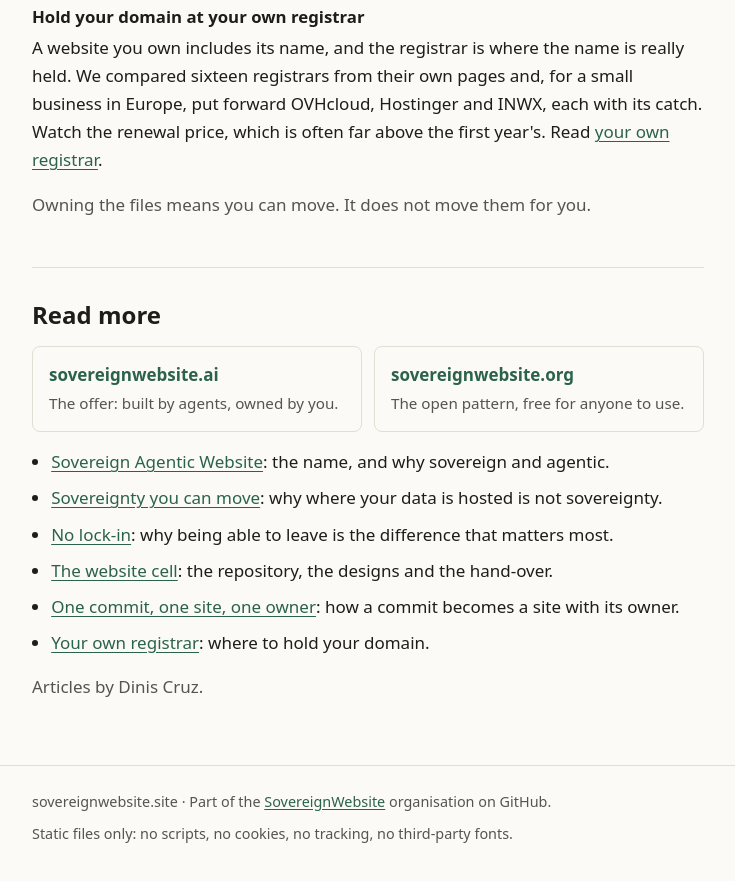
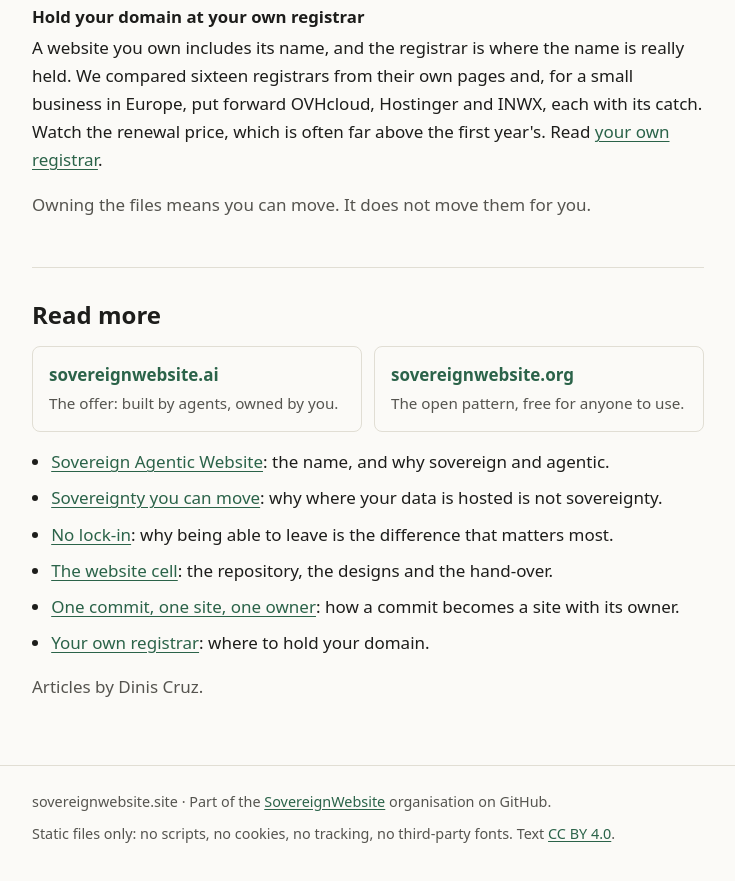
Before and after one commit to SovereignWebsite/SovereignWebsite__Site, a plain HTML site: page site/index.html in a window 1280 px wide. Shown: the part 2535-3416 px from the top of the page, without its empty margins (272-1007 px from the left). Drawn offline with Linux system fonts and the light colour scheme.

Commit message:
Content licensed CC BY 4.0, as Dinis Cruz decided
Dinis Cruz, 20 November 2026 about 08:40 UTC: "Principles and all
content we create here is CC BY". LICENCE.md states it, and the pages
say it in their footers. The code licence is not set.

Agent: conductor.b@SovereignWebsite.dinis
Co-Authored-By: Claude Opus 5.5 <noreply@anthropic.com>
Claude-Session: https://claude.ai/code/session_01Kw9UwDCS5Px4dXRJUGP9Qu

```diff
--- a/site/index.html
+++ b/site/index.html
@@ -114,7 +114,7 @@
 <footer class="site">
   <div class="wrap">
     <p>sovereignwebsite.site · Part of the <a href="https://github.com/SovereignWebsite">SovereignWebsite</a> organisation on GitHub.</p>
-    <p>Static files only: no scripts, no cookies, no tracking, no third-party fonts.</p>
+    <p>Static files only: no scripts, no cookies, no tracking, no third-party fonts. Text <a href="https://creativecommons.org/licenses/by/4.0/">CC BY 4.0</a>.</p>
   </div>
 </footer>
 </body>
```
Also changed, not shown: 1 other file.
